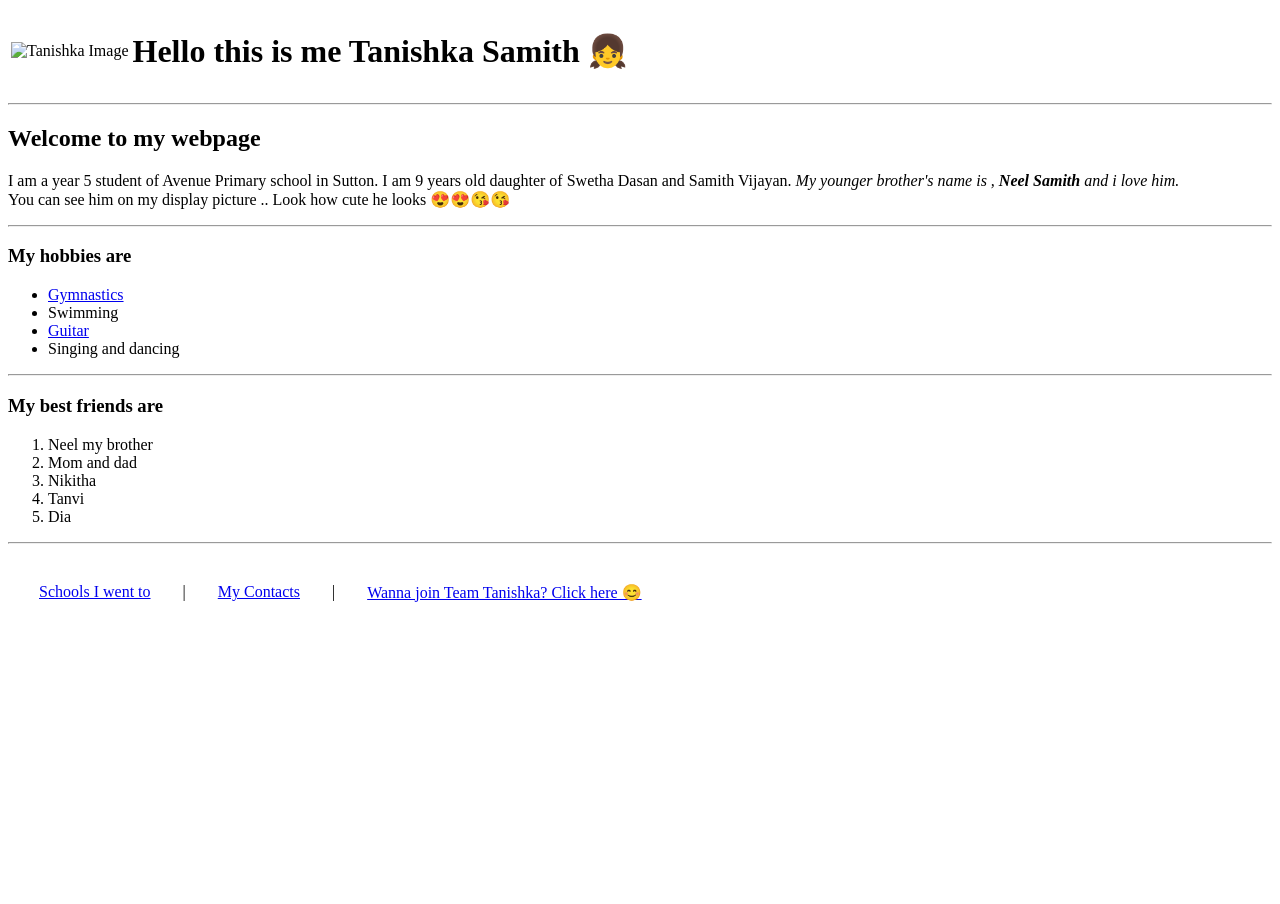
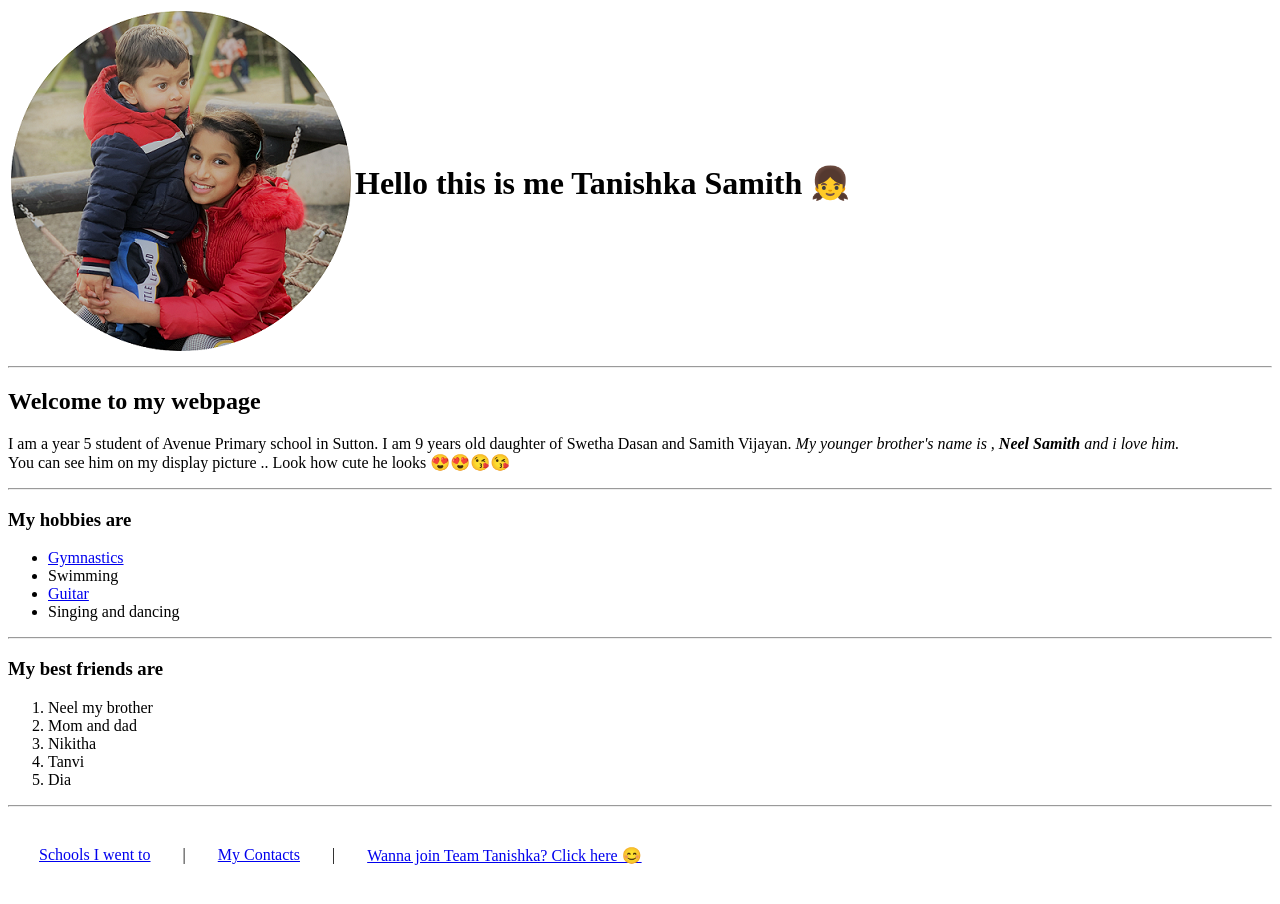
Before and after one commit to samithv/Tani, a plain HTML site: page index.html in a window 1280 px wide. Before the commit the page ends 800 px from the top, so only its background shows below. Drawn offline with Linux system fonts and the light colour scheme.

Commit message:
Update index.html

```diff
--- a/index.html
+++ b/index.html
@@ -6,7 +6,7 @@
   </head>
   <body>
     <table>
-      <td><img src="Images/Tani.png" alt="Tanishka Image"></td>
+      <td><img src="Tani.png" alt="Tanishka Image"></td>
       <td> <h1>Hello this is me Tanishka Samith 👧</h1></td>
     </table>
     <hr>
```
